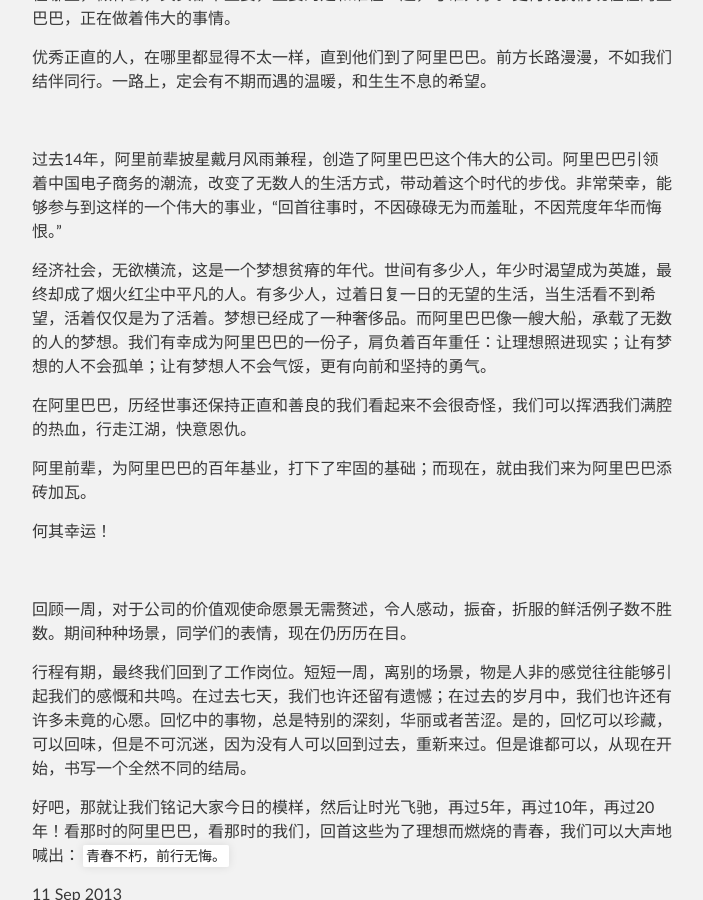
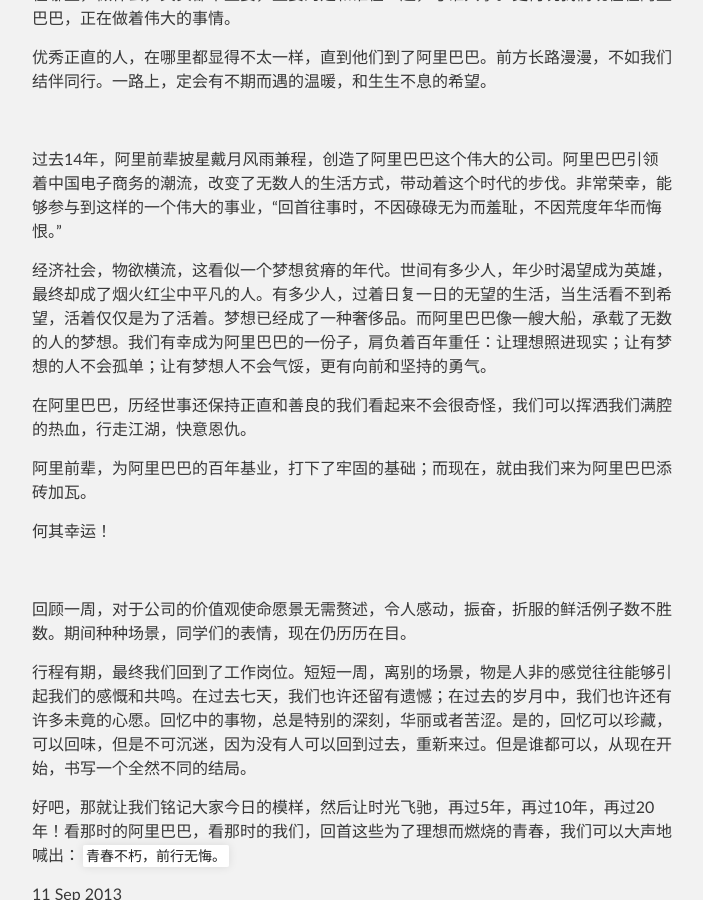
Before and after one commit to liaohuqiu/liaohuqiu.github.io, a Jekyll site: the page built from _posts/blog/2013-09/2013-09-11-baia.md, in a window 1280 px wide and 900 px high, scrolled down 589 px. Shown: the whole window, without its empty margins (288-991 px from the left). Built offline with Jekyll 4.4.1, drawn with Linux system fonts in a browser that asks for light colours; nearby versions of some CDN libraries; Markdown is read by kramdown in place of the engine named in the settings.

```diff
--- a/_posts/blog/2013-09/2013-09-11-baia.md
+++ b/_posts/blog/2013-09/2013-09-11-baia.md
@@ -28,7 +28,7 @@ category: blog
 
 过去14年，阿里前辈披星戴月风雨兼程，创造了阿里巴巴这个伟大的公司。阿里巴巴引领着中国电子商务的潮流，改变了无数人的生活方式，带动着这个时代的步伐。非常荣幸，能够参与到这样的一个伟大的事业，“回首往事时，不因碌碌无为而羞耻，不因荒度年华而悔恨。”
 
-经济社会，无欲横流，这是一个梦想贫瘠的年代。世间有多少人，年少时渴望成为英雄，最终却成了烟火红尘中平凡的人。有多少人，过着日复一日的无望的生活，当生活看不到希望，活着仅仅是为了活着。梦想已经成了一种奢侈品。而阿里巴巴像一艘大船，承载了无数的人的梦想。我们有幸成为阿里巴巴的一份子，肩负着百年重任：让理想照进现实；让有梦想的人不会孤单；让有梦想人不会气馁，更有向前和坚持的勇气。
+经济社会，物欲横流，这看似一个梦想贫瘠的年代。世间有多少人，年少时渴望成为英雄，最终却成了烟火红尘中平凡的人。有多少人，过着日复一日的无望的生活，当生活看不到希望，活着仅仅是为了活着。梦想已经成了一种奢侈品。而阿里巴巴像一艘大船，承载了无数的人的梦想。我们有幸成为阿里巴巴的一份子，肩负着百年重任：让理想照进现实；让有梦想的人不会孤单；让有梦想人不会气馁，更有向前和坚持的勇气。
 
 在阿里巴巴，历经世事还保持正直和善良的我们看起来不会很奇怪，我们可以挥洒我们满腔的热血，行走江湖，快意恩仇。
 
```
